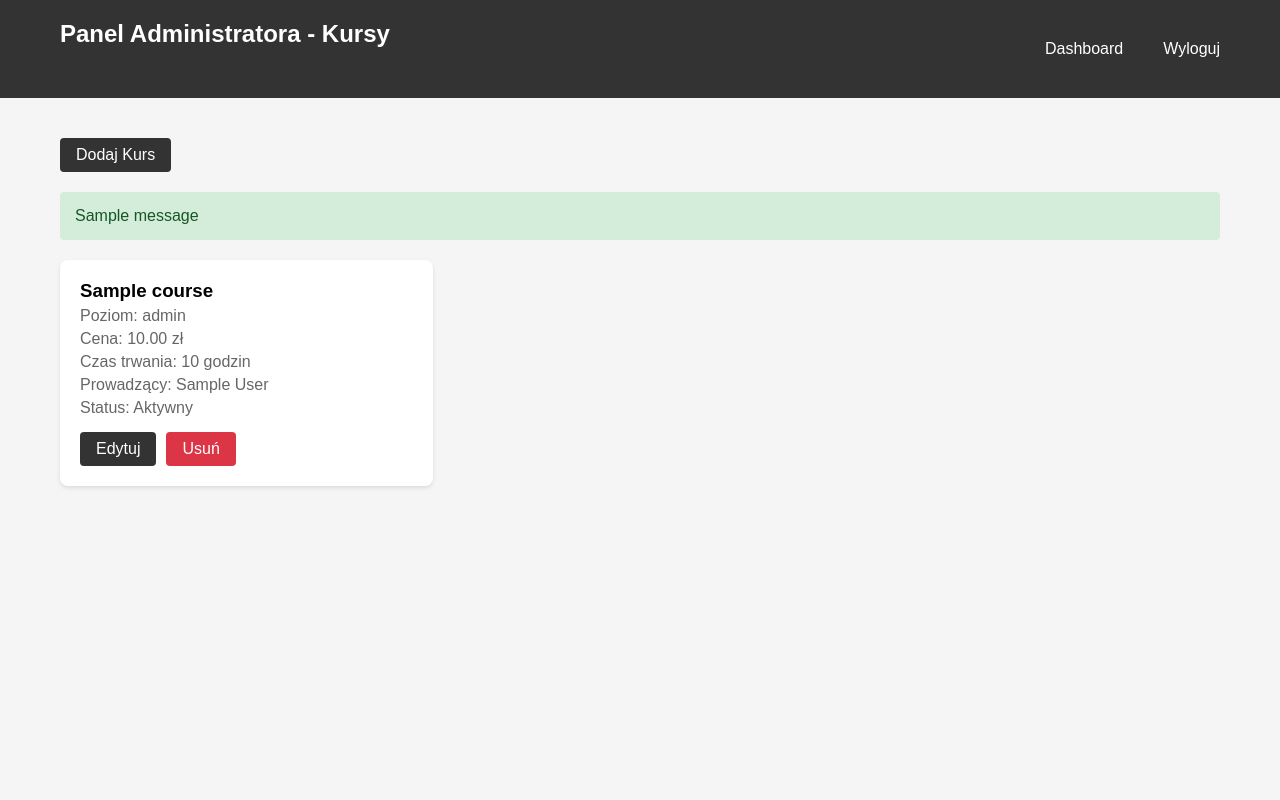
After one commit to capmichal/cms, a Flask app: page /admin/courses in a window 1280 px wide. The commit adds this page. Run offline with Flask 3, Linux system fonts and the light colour scheme; a user stored in the database is signed in; tables that the repository leaves empty hold one stand-in row (values such as "Sample post"); one stand-in notice (Sample message) is shown.

Commit message:
dodane duże zmiany dodajace teachers i courses, ale brakujace opcje na edit/delete

```diff
--- a/app.py
+++ b/app.py
@@ -28,6 +28,28 @@ class Content(db.Model):
     description = db.Column(db.Text, nullable=False)
     opening_hours = db.Column(db.String(200), nullable=False)
     logo_path = db.Column(db.String(200))
+
+# Nowy model nauczyciela
+class Teacher(db.Model):
+    id = db.Column(db.Integer, primary_key=True)
+    first_name = db.Column(db.String(50), nullable=False)
+    last_name = db.Column(db.String(50), nullable=False)
+    email = db.Column(db.String(100), unique=True, nullable=False)
+    specialization = db.Column(db.String(100), nullable=False)
+    bio = db.Column(db.Text)
+    photo_path = db.Column(db.String(200))
+    courses = db.relationship('Course', backref='teacher', lazy=True)
+
+# Nowy model kursu
+class Course(db.Model):
+    id = db.Column(db.Integer, primary_key=True)
+    name = db.Column(db.String(100), nullable=False)
+    description = db.Column(db.Text, nullable=False)
+    level = db.Column(db.String(20), nullable=False)
+    price = db.Column(db.Numeric(10, 2), nullable=False)
+    duration = db.Column(db.Integer, nullable=False)
+    teacher_id = db.Column(db.Integer, db.ForeignKey('teacher.id'), nullable=False)
+    is_active = db.Column(db.Boolean, default=True)
 
 @login_manager.user_loader
 def load_user(user_id):
@@ -111,6 +133,67 @@ def edit_logo():
                 flash('Logo zostało zaktualizowane')
     return redirect(url_for('admin_dashboard'))
 
+
+# Nowe endpointy dla nauczycieli
+@app.route('/admin/teachers')
+@login_required
+def manage_teachers():
+    teachers = Teacher.query.all()
+    return render_template('admin/teachers.html', teachers=teachers)
+
+@app.route('/admin/teachers/add', methods=['GET', 'POST'])
+@login_required
+def add_teacher():
+    if request.method == 'POST':
+        photo = request.files['photo']
+        if photo:
+            filename = secure_filename(photo.filename)
+            photo.save(os.path.join(app.config['UPLOAD_FOLDER'], filename))
+            photo_path = filename
+        else:
+            photo_path = None
+
+        teacher = Teacher(
+            first_name=request.form['first_name'],
+            last_name=request.form['last_name'],
+            email=request.form['email'],
+            specialization=request.form['specialization'],
+            bio=request.form['bio'],
+            photo_path=photo_path
+        )
+        db.session.add(teacher)
+        db.session.commit()
+        flash('Nauczyciel został dodany')
+        return redirect(url_for('manage_teachers'))
+    return render_template('admin/add_teacher.html')
+
+# Nowe endpointy dla kursów
+@app.route('/admin/courses')
+@login_required
+def manage_courses():
+    courses = Course.query.all()
+    return render_template('admin/courses.html', courses=courses)
+
+@app.route('/admin/courses/add', methods=['GET', 'POST'])
+@login_required
+def add_course():
+    if request.method == 'POST':
+        course = Course(
+            name=request.form['name'],
+            description=request.form['description'],
+            level=request.form['level'],
+            price=float(request.form['price']),
+            duration=int(request.form['duration']),
+            teacher_id=int(request.form['teacher_id']),
+            is_active=True if request.form.get('is_active') else False
+        )
+        db.session.add(course)
+        db.session.commit()
+        flash('Kurs został dodany')
+        return redirect(url_for('manage_courses'))
+    teachers = Teacher.query.all()
+    return render_template('admin/add_course.html', teachers=teachers)
+
 if __name__ == '__main__':
     with app.app_context():
         db.create_all()
--- a/static/css/dashboard_styles.css
+++ b/static/css/dashboard_styles.css
@@ -100,6 +100,105 @@ button:hover {
     margin-bottom: 20px;
 }
 
+.grid-container {
+    display: grid;
+    grid-template-columns: repeat(auto-fill, minmax(300px, 1fr));
+    gap: 20px;
+    margin-top: 20px;
+}
+
+.grid-item {
+    background: white;
+    border-radius: 8px;
+    box-shadow: 0 2px 4px rgba(0,0,0,0.1);
+}
+
+.teacher-card,
+.course-card {
+    padding: 20px;
+}
+
+.teacher-photo {
+    width: 150px;
+    height: 150px;
+    border-radius: 50%;
+    object-fit: cover;
+    margin-bottom: 15px;
+}
+
+.specialization,
+.email,
+.level,
+.price,
+.duration,
+.teacher,
+.status {
+    color: #666;
+    margin: 5px 0;
+}
+
+.card-actions {
+    display: flex;
+    gap: 10px;
+    margin-top: 15px;
+}
+
+.inline-form {
+    display: inline;
+}
+
+.button {
+    display: inline-block;
+    padding: 8px 16px;
+    background: #333;
+    color: white;
+    text-decoration: none;
+    border-radius: 4px;
+    border: none;
+    cursor: pointer;
+}
+
+.button.delete {
+    background: #dc3545;
+}
+
+.button:hover {
+    opacity: 0.9;
+}
+
+.action-bar {
+    margin-bottom: 20px;
+}
+
+.nav-link {
+    color: white;
+    text-decoration: none;
+    margin-left: 20px;
+}
+
+.header-links {
+    display: flex;
+    gap: 20px;
+}
+
+select {
+    width: 100%;
+    padding: 12px;
+    border: 1px solid #ddd;
+    border-radius: 4px;
+    font-size: 16px;
+}
+
+.checkbox-label {
+    display: flex;
+    align-items: center;
+    gap: 10px;
+}
+
+input[type="checkbox"] {
+    width: auto;
+}
+
 @media (max-width: 768px) {
     .form-container {
         padding: 20px;
--- /dev/null
+++ b/templates/admin/courses.html
@@ -0,0 +1,59 @@
+<!DOCTYPE html>
+<html lang="pl">
+<head>
+    <meta charset="UTF-8">
+    <meta name="viewport" content="width=device-width, initial-scale=1.0">
+    <title>Zarządzanie Kursami - Panel Administratora</title>
+    <link rel="stylesheet" href="{{ url_for('static', filename='css/dashboard_styles.css') }}">
+</head>
+<body>
+    <header class="header">
+        <div class="container">
+            <div class="header-content">
+                <h1>Panel Administratora - Kursy</h1>
+                <div class="header-links">
+                    <a href="{{ url_for('admin_dashboard') }}" class="nav-link">Dashboard</a>
+                    <a href="{{ url_for('admin_logout') }}" class="nav-link">Wyloguj</a>
+                </div>
+            </div>
+        </div>
+    </header>
+
+    <main class="main-content">
+        <div class="container">
+            <div class="action-bar">
+                <a href="{{ url_for('add_course') }}" class="button">Dodaj Kurs</a>
+            </div>
+
+            {% with messages = get_flashed_messages() %}
+                {% if messages %}
+                    {% for message in messages %}
+                        <div class="success-message">{{ message }}</div>
+                    {% endfor %}
+                {% endif %}
+            {% endwith %}
+
+            <div class="grid-container">
+                {% for course in courses %}
+                <div class="grid-item">
+                    <div class="course-card">
+                        <h3>{{ course.name }}</h3>
+                        <p class="level">Poziom: {{ course.level }}</p>
+                        <p class="price">Cena: {{ course.price }} zł</p>
+                        <p class="duration">Czas trwania: {{ course.duration }} godzin</p>
+                        <p class="teacher">Prowadzący: {{ course.teacher.first_name }} {{ course.teacher.last_name }}</p>
+                        <p class="status">Status: {{ 'Aktywny' if course.is_active else 'Nieaktywny' }}</p>
+                        <div class="card-actions">
+                            <a href="{{ url_for('edit_course', course_id=course.id) }}" class="button">Edytuj</a>
+                            <form action="{{ url_for('delete_course', course_id=course.id) }}" method="POST" class="inline-form">
+                                <button type="submit" class="button delete">Usuń</button>
+                            </form>
+                        </div>
+                    </div>
+                </div>
+                {% endfor %}
+            </div>
+        </div>
+    </main>
+</body>
+</html>
```
Also changed, not shown: static/css/home_styles.css (+77 -0 lines), templates/admin/add_course.html (added, +80 -0 lines), templates/admin/add_teacher.html (added, +62 -0 lines), templates/admin/teachers.html (added, +61 -0 lines), templates/public/home.html (+34 -0 lines).
